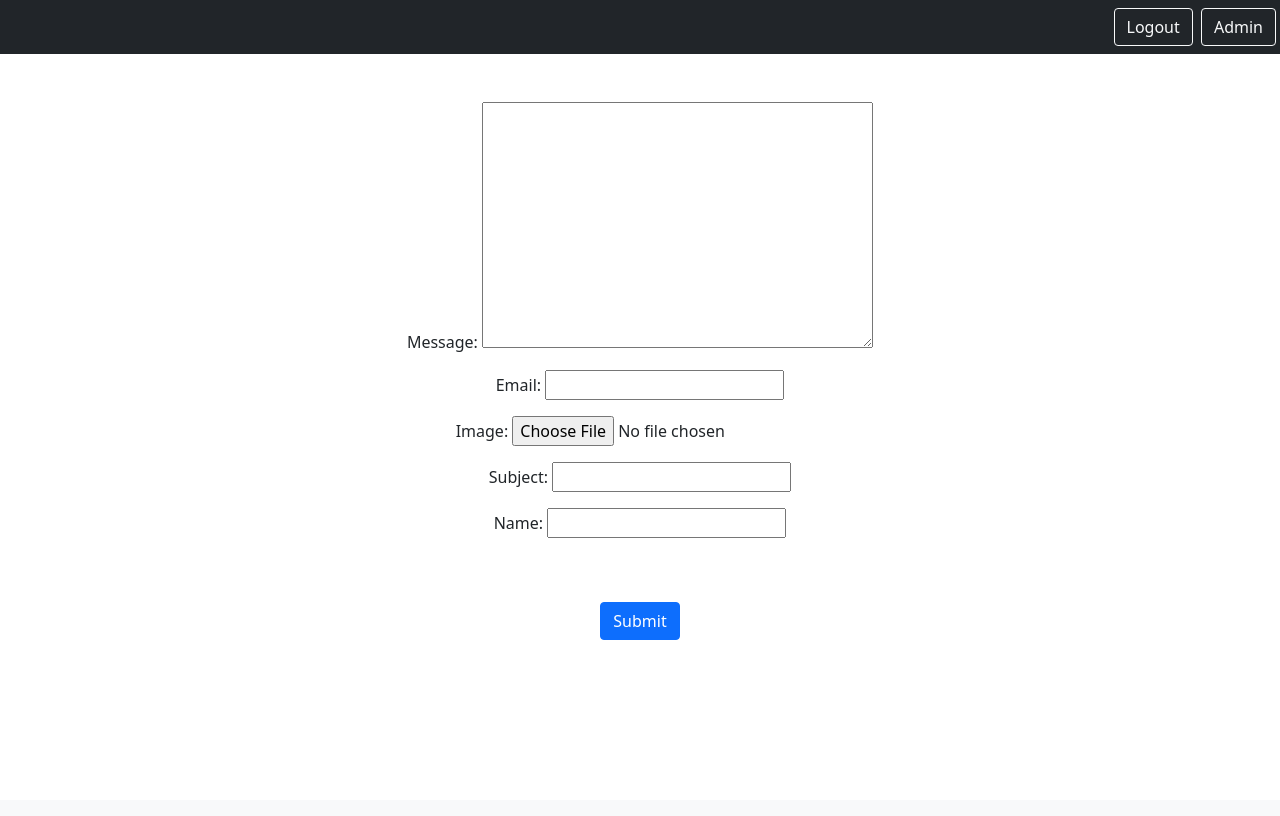
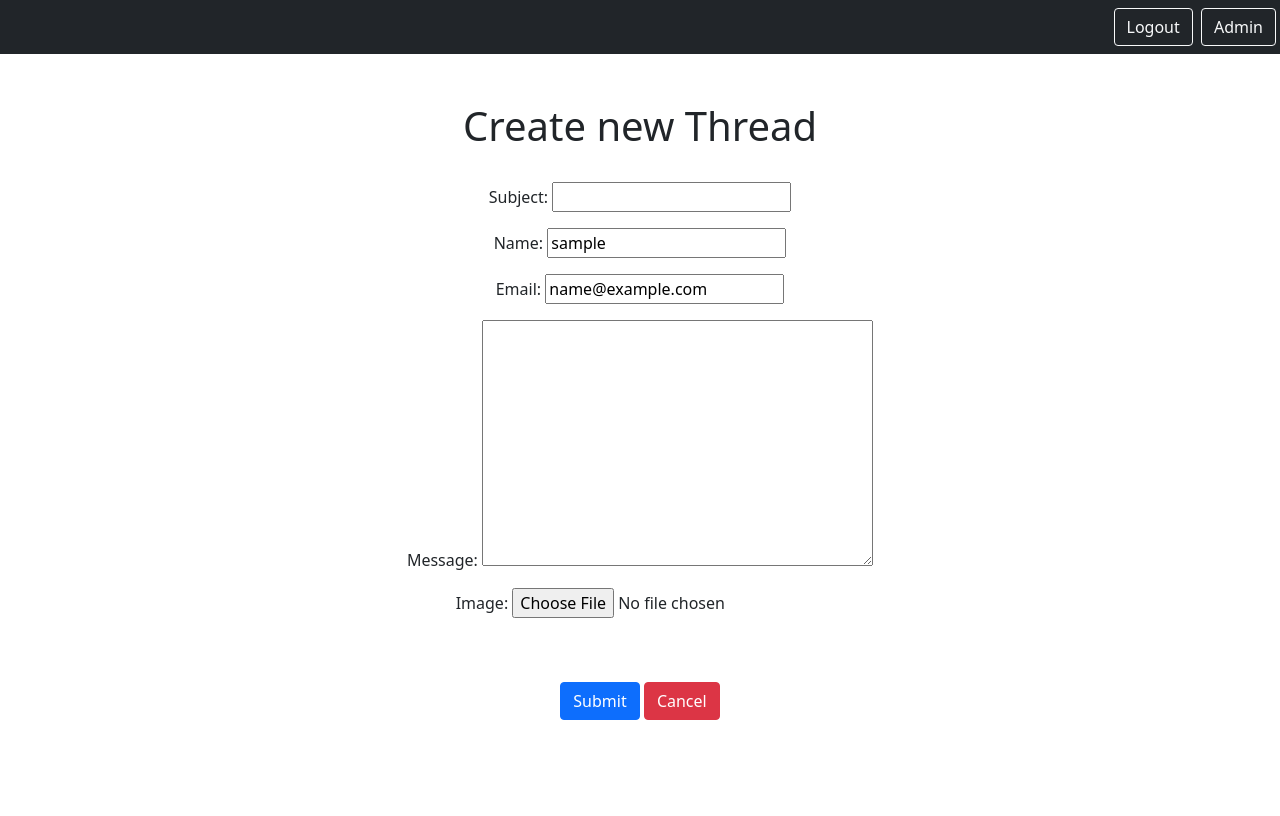
Before and after one commit to felipe0328/DaForum, a Django app: page /forum/1/new in a window 1280 px wide. Before the commit the page ends 640 px from the top, so only its background shows below. Run offline with Django 4.2, Linux system fonts and the light colour scheme; the visitor is signed in with stand-in values (Sample User, id 1).

Commit message:
modifing templates

```diff
--- a/apps/forum/templates/forum/thread_form.html
+++ b/apps/forum/templates/forum/thread_form.html
@@ -3,9 +3,54 @@
 {% block content %}
 
 <form method="POST" name="uploadform" enctype="multipart/form-data"> {% csrf_token %}
-    {{form.as_p}}
+    <h1>Create new Thread</h1><br>
+
+    <p>
+        <label for="id_subject">Subject:</label>
+        <input type="text" name="subject" maxlength="200" required="" id="id_subject">
+    </p>
+
+    {% if user.is_authenticated %}
+    <p>
+        <label for="id_name">Name:</label>
+        <input type="text" name="name" maxlength="200" required="" id="id_name" value="{{user.username}}" readonly>
+    </p>
+
+    {% if user.email %}
+    <p>
+        <label for="id_email">Email:</label>
+        <input type="email" name="email" maxlength="254" required="" id="id_email" value="{{user.email}}" readonly>
+    </p>
+    {% else %}
+    <p>
+        <label for="id_email">Email:</label>
+        <input type="email" name="email" maxlength="254" required="" id="id_email">
+    </p>
+    {% endif %}
+    {% else %}
+    <p>
+        <label for="id_name">Name:</label>
+        <input type="text" name="name" maxlength="200" required="" id="id_name">
+    </p>
+
+    <p>
+        <label for="id_email">Email:</label>
+        <input type="email" name="email" maxlength="254" required="" id="id_email">
+    </p>
+    {% endif %}
+
+    <p>
+        <label for="id_message">Message:</label>
+        <textarea name="message" cols="40" rows="10" required="" id="id_message"></textarea>
+    </p>
+
+    <p>
+        <label for="id_image">Image:</label>
+        <input type="file" name="image" accept="image/*" id="id_image">
+    </p>
 
     <button type="submit" class="btn btn-primary my-5">Submit</button>
+    <a class="btn btn-danger" onclick="history.back()">Cancel</a>
 </form>
 
 
```
Also changed, not shown: apps/forum/templates/forum/threadresponse_form.html (+14 -1 lines).
